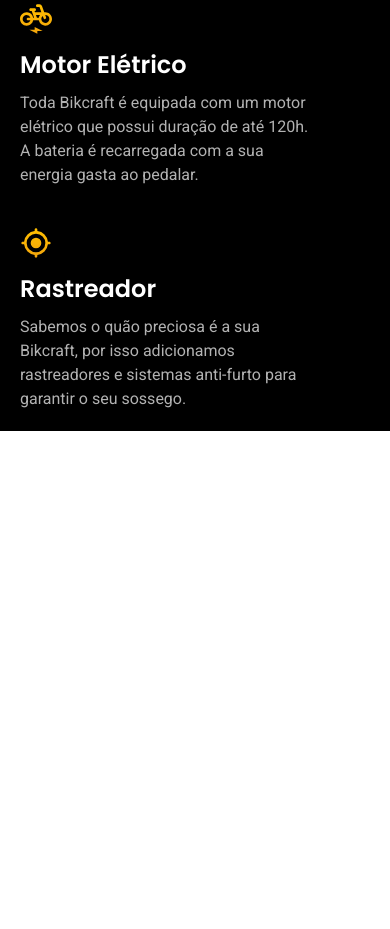
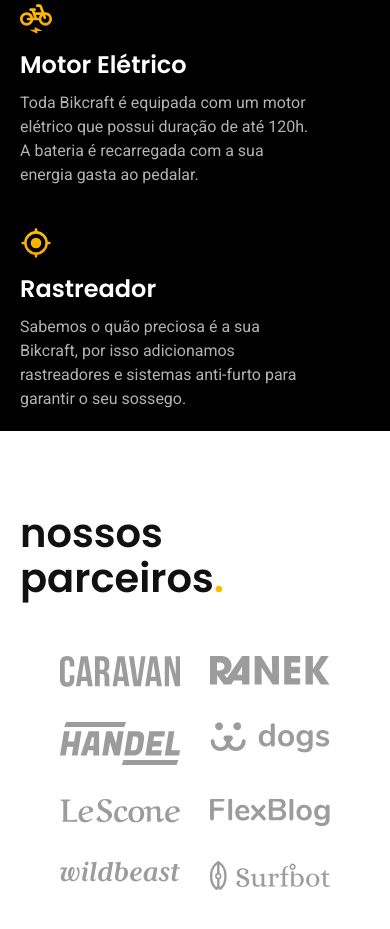
Before and after one commit to caiqueduart/Bikecraft, a plain HTML site: page index.html in a window 390 px wide. Shown: the part 1781-2710 px from the top of the page. Before the commit the page ends 2292 px from the top, so only its background shows below. Drawn offline with Linux system fonts and the light colour scheme.

Commit message:
adicionado parceiros

```diff
--- a/index.html
+++ b/index.html
@@ -77,8 +77,22 @@
                     <img src="img/home/tecnologia.jpg" alt="Tecnologia">
                 </div>
             </div>
-
         </section>
+        <aside class="content partners-content">
+            <section>
+                <h2 class="poppins title-1-c11">nossos parceiros<span>.</span></h2>
+                <ul>
+                    <li><img src="img/home/partners/caravan.svg" alt="caravan"></li>
+                    <li><img src="img/home/partners/ranek.svg" alt="ranek"></li>
+                    <li><img src="img/home/partners/handel.svg" alt="handel"></li>
+                    <li><img src="img/home/partners/dogs.svg" alt="dogs"></li>
+                    <li><img src="img/home/partners/lescone.svg" alt="lescone"></li>
+                    <li><img src="img/home/partners/flexblog.svg" alt="flexblog"></li>
+                    <li><img src="img/home/partners/wildbeast.svg" alt="wildbeast"></li>
+                    <li><img src="img/home/partners/surfbot.svg" alt="surfbot"></li>
+                </ul>
+            </section>
+        </aside>
     </main>
 </body>
 </html>
--- a/styles/components/buttons.css
+++ b/styles/components/buttons.css
@@ -10,3 +10,8 @@
     font-size: 1.125em;
     cursor: pointer;
 }
+
+.default-button:hover {
+    background-image: var(--bg-p-gradient-houver);
+    color: var(--w);
+}
--- a/styles/global.css
+++ b/styles/global.css
@@ -18,6 +18,7 @@
     --p2: #E4A30B;
     --p1: #FFBB00;
     --bg-p-gradient: linear-gradient(to bottom, #FFBF00, #F2A50C);
+    --bg-p-gradient-houver: linear-gradient(to bottom, #E4A30B, #e4940b);
     --max-width: 1200px;
 }
 
@@ -53,13 +54,6 @@
     color: var(--p1);
 }
 
-@media(max-width: 600px) {
-    .title-1-c1, .title-1-c11 {
-        display: inline-block;
-        font-size: 2.5em;
-    }
-}
-
 .text-1 {
     color: var(--c6);
     font-size: 1.5em;
@@ -68,6 +62,13 @@
 }
 
 @media(max-width: 600px) {
+    .title-1-c1, .title-1-c11 {
+        display: inline-block;
+        font-size: 2.5em;
+    }
+}
+
+@media(max-width: 600px) {
     .text-1 {
         font-size: 1.15em;
     }
--- a/styles/home/customs.css
+++ b/styles/home/customs.css
@@ -39,6 +39,10 @@
     margin: 0px 0px 80px 0px;
 }
 
+.customs .customs-info a:hover {
+    color: var(--p3);
+}
+
 .customs .customs-info .det {
     display: grid;
     grid-template-columns: 1fr 1fr;
--- /dev/null
+++ b/styles/home/partners.css
@@ -0,0 +1,52 @@
+.partners-content {
+    margin-top: 120px;
+    padding: 0px 20px;
+}
+
+.partners-content ul {
+    display: grid;
+    grid-template-columns: repeat(4, 1fr);
+    list-style-type: none;
+    padding: 20px 0px;
+    justify-items: center;
+    margin-top: 60px;
+    grid-row: auto;
+    margin: auto;
+}
+
+.partners-content ul li {
+    padding: 30px 0px;
+}
+
+.partners-content ul li img {
+    width: 100%;
+}
+
+@media(max-width: 1200px) {
+    .partners-content {
+        margin-top: 0px;
+    }
+}
+
+@media(max-width: 1000px) {
+    .partners-content ul{
+        grid-template-columns: 1fr 1fr 1fr;
+        margin-top: 20px;
+    }
+}
+
+@media(max-width: 800px) {
+    .partners-content ul{
+        grid-template-columns: 1fr 1fr;
+    }
+}
+
+@media(max-width: 500px) {
+    .partners-content ul{
+        width: 300px;
+    }
+
+    .partners-content ul li {
+        padding: 15px 15px;
+    }
+}
--- a/styles/imports.css
+++ b/styles/imports.css
@@ -5,3 +5,4 @@
 @import url(home/customs.css);
 @import url(home/intro.css);
 @import url(home/bikes.css);
+@import url(home/partners.css);
```
Also changed, not shown: img/home/partners/caravan.svg (added), img/home/partners/dogs.svg (added), img/home/partners/flexblog.svg (added), img/home/partners/handel.svg (added), img/home/partners/lescone.svg (added), img/home/partners/ranek.svg (added), img/home/partners/surfbot.svg (added), img/home/partners/wildbeast.svg (added).
